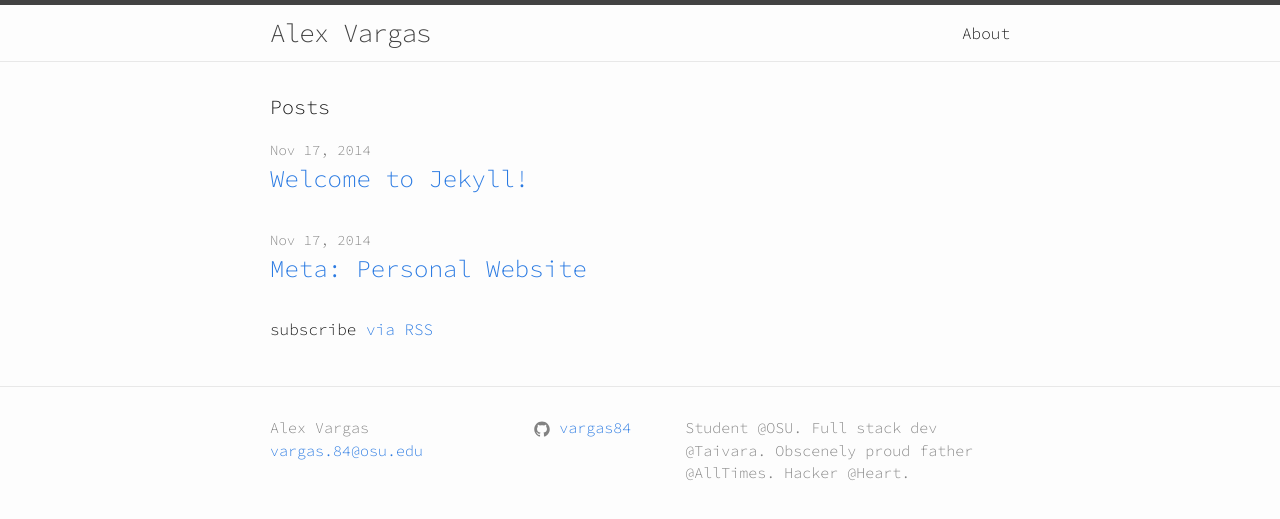
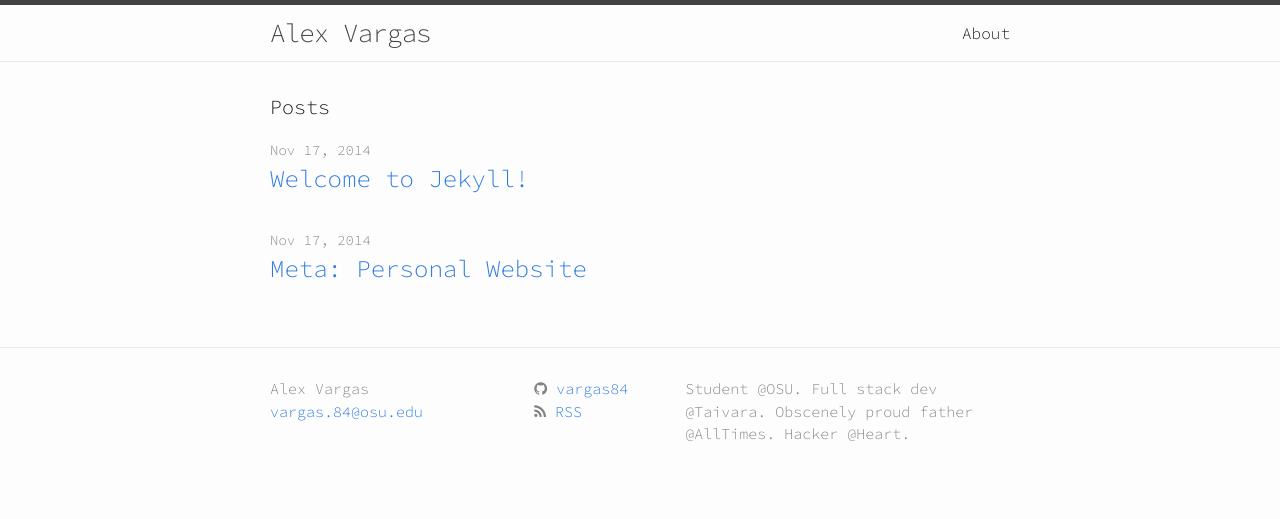
Before and after one commit to vargas84/vargas84.github.io, a Jekyll site: the page built from index.html, in a window 1280 px wide. Shown: the top 519 px of the page. Built offline with Jekyll 4.4.1, drawn with Linux system fonts in a browser that asks for light colours; nearby versions of some CDN libraries.

Commit message:
Move rss feed.

```diff
--- a/_includes/footer.html
+++ b/_includes/footer.html
@@ -16,9 +16,7 @@
           <li>
             <a href="https://github.com/{{ site.github_username }}">
               <span class="icon  icon--github">
-                <svg viewBox="0 0 16 16">
-                  <path fill="#828282" d="M7.999,0.431c-4.285,0-7.76,3.474-7.76,7.761 c0,3.428,2.223,6.337,5.307,7.363c0.388,0.071,0.53-0.168,0.53-0.374c0-0.184-0.007-0.672-0.01-1.32 c-2.159,0.469-2.614-1.04-2.614-1.04c-0.353-0.896-0.862-1.135-0.862-1.135c-0.705-0.481,0.053-0.472,0.053-0.472 c0.779,0.055,1.189,0.8,1.189,0.8c0.692,1.186,1.816,0.843,2.258,0.645c0.071-0.502,0.271-0.843,0.493-1.037 C4.86,11.425,3.049,10.76,3.049,7.786c0-0.847,0.302-1.54,0.799-2.082C3.768,5.507,3.501,4.718,3.924,3.65 c0,0,0.652-0.209,2.134,0.796C6.677,4.273,7.34,4.187,8,4.184c0.659,0.003,1.323,0.089,1.943,0.261 c1.482-1.004,2.132-0.796,2.132-0.796c0.423,1.068,0.157,1.857,0.077,2.054c0.497,0.542,0.798,1.235,0.798,2.082 c0,2.981-1.814,3.637-3.543,3.829c0.279,0.24,0.527,0.713,0.527,1.437c0,1.037-0.01,1.874-0.01,2.129 c0,0.208,0.14,0.449,0.534,0.373c3.081-1.028,5.302-3.935,5.302-7.362C15.76,3.906,12.285,0.431,7.999,0.431z"/>
-                </svg>
+                <i class="fa fa-github"></i>
               </span>
 
               <span class="username">{{ site.github_username }}</span>
@@ -30,16 +28,21 @@
           <li>
             <a href="https://twitter.com/{{ site.twitter_username }}">
               <span class="icon  icon--twitter">
-                <svg viewBox="0 0 16 16">
-                  <path fill="#828282" d="M15.969,3.058c-0.586,0.26-1.217,0.436-1.878,0.515c0.675-0.405,1.194-1.045,1.438-1.809
-                  c-0.632,0.375-1.332,0.647-2.076,0.793c-0.596-0.636-1.446-1.033-2.387-1.033c-1.806,0-3.27,1.464-3.27,3.27 c0,0.256,0.029,0.506,0.085,0.745C5.163,5.404,2.753,4.102,1.14,2.124C0.859,2.607,0.698,3.168,0.698,3.767 c0,1.134,0.577,2.135,1.455,2.722C1.616,6.472,1.112,6.325,0.671,6.08c0,0.014,0,0.027,0,0.041c0,1.584,1.127,2.906,2.623,3.206 C3.02,9.402,2.731,9.442,2.433,9.442c-0.211,0-0.416-0.021-0.615-0.059c0.416,1.299,1.624,2.245,3.055,2.271 c-1.119,0.877-2.529,1.4-4.061,1.4c-0.264,0-0.524-0.015-0.78-0.046c1.447,0.928,3.166,1.469,5.013,1.469 c6.015,0,9.304-4.983,9.304-9.304c0-0.142-0.003-0.283-0.009-0.423C14.976,4.29,15.531,3.714,15.969,3.058z"/>
-                </svg>
+                <i class="fa fa-twitter"></i>
               </span>
 
               <span class="username">{{ site.twitter_username }}</span>
             </a>
           </li>
           {% endif %}
+
+          <li>
+            <a href="{{ "/feed.xml" | prepend: site.baseurl }}">
+              <span class="icon  icon--rss"><i class="fa fa-rss"></i></span>
+              <span class="username">RSS</span>
+            </a>
+          </li>
+
         </ul>
       </div>
 
--- a/_includes/head.html
+++ b/_includes/head.html
@@ -14,4 +14,7 @@
   <!-- Google Webfonts CDN -->
   <link href='http://fonts.googleapis.com/css?family=Source+Code+Pro:300,400,700' rel='stylesheet' type='text/css'>
 
+  <!-- Font Awesome CDN -->
+  <link href="//maxcdn.bootstrapcdn.com/font-awesome/4.2.0/css/font-awesome.min.css" rel="stylesheet">
+
 </head>
--- a/_sass/_footer.scss
+++ b/_sass/_footer.scss
@@ -19,6 +19,10 @@
   color: $grey-color;
   margin-left: -$spacing-unit / 2;
   @extend %clearfix;
+
+  .fa {
+    color: $grey-color;
+  }
 }
 
 .footer-col {
--- a/index.html
+++ b/index.html
@@ -18,6 +18,4 @@ layout: default
     {% endfor %}
   </ul>
 
-  <p class="rss-subscribe">subscribe <a href="{{ "/feed.xml" | prepend: site.baseurl }}">via RSS</a></p>
-
 </div>
```
